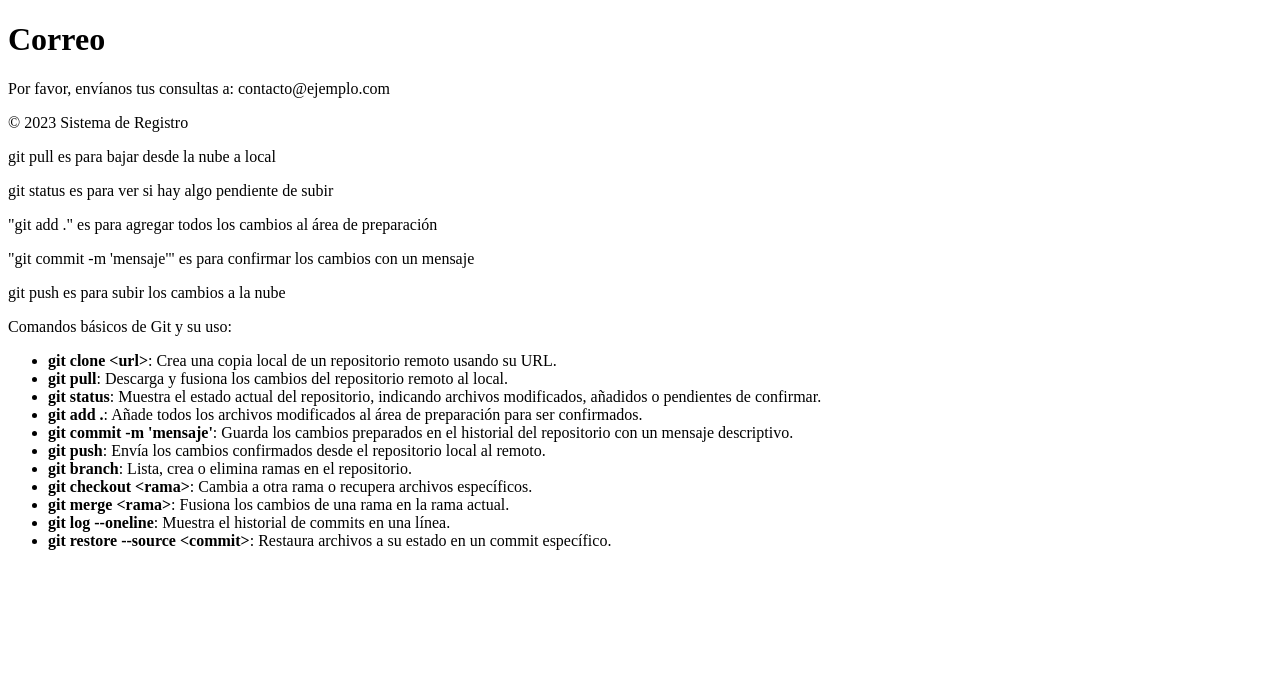
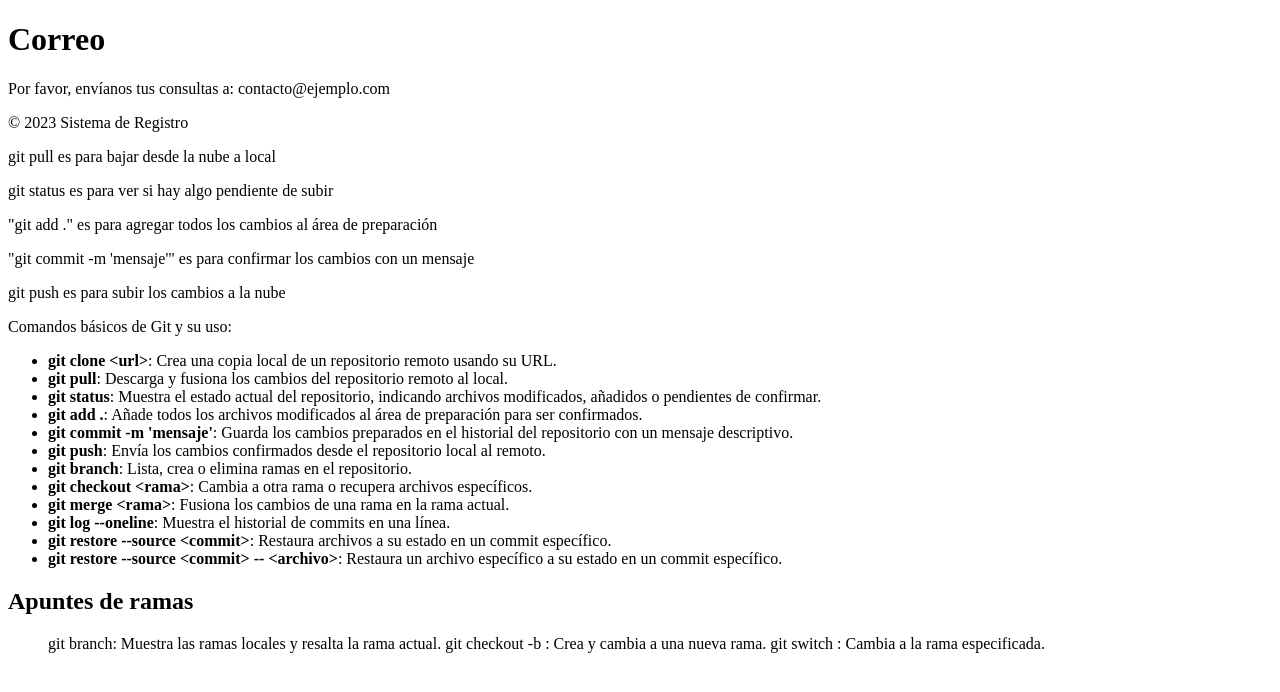
Before and after one commit to 1532476/sistema-de-registro, a plain HTML site: page contacto.html in a window 1280 px wide. Drawn offline with Linux system fonts and the light colour scheme.

Commit message:
nuevo commit

```diff
--- a/contacto.html
+++ b/contacto.html
@@ -29,6 +29,15 @@
         <li><strong>git merge &lt;rama&gt;</strong>: Fusiona los cambios de una rama en la rama actual.</li>
         <li><strong>git log --oneline</strong>: Muestra el historial de commits en una línea.</li>
         <li><strong>git restore --source &lt;commit&gt;</strong>: Restaura archivos a su estado en un commit específico.</li>
+        <li><strong>git restore --source &lt;commit&gt; -- &lt;archivo&gt;</strong>: Restaura un archivo específico a su estado en un commit específico.</li>
+    </ul>
+
+    <h2>Apuntes de ramas</h2>
+    <ul>
+        git branch: Muestra las ramas locales y resalta la rama actual.
+        git checkout -b <nombre_rama>: Crea y cambia a una nueva rama.
+            git switch <nombre_rama>: Cambia a la rama especificada.
+
     </ul>
 
     </footer>
```
